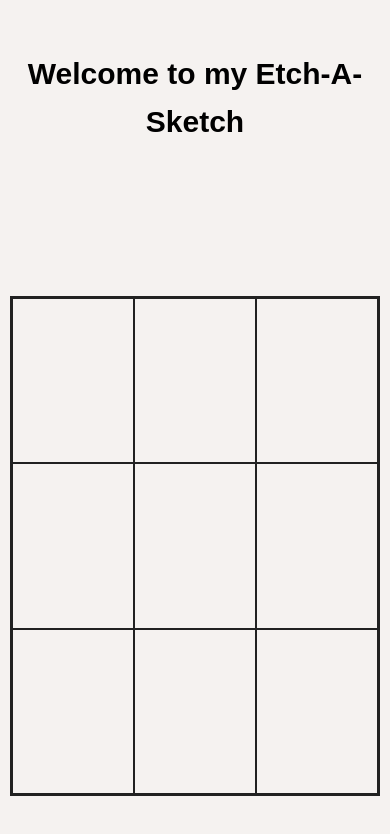
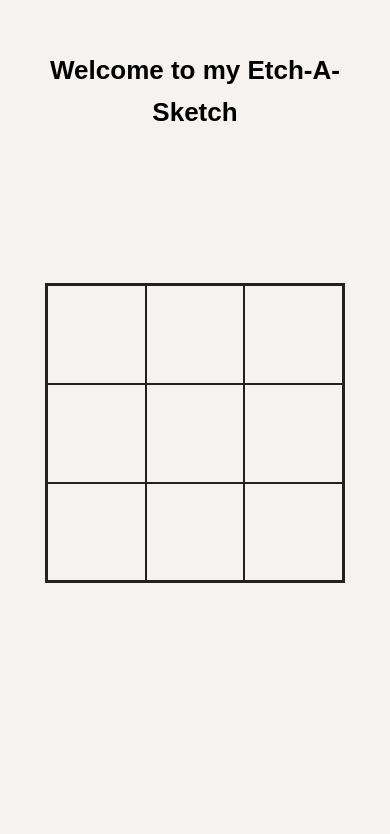
Before and after one commit to miguel131299/etch-a-sketch, a plain HTML site: page index.html in a window 390 px wide. Drawn offline with Linux system fonts and the light colour scheme.

Commit message:
Add Responsive Design for phones

```diff
--- a/styles.css
+++ b/styles.css
@@ -48,3 +48,15 @@ header {
     border: 1px solid var(--border);
     background-color: var(--background);
 }
+
+@media (max-width: 736px) {
+
+    .title {
+        font-size: 2.6rem;
+    }
+
+    #grid-container {
+        max-width: 300px;
+        min-height: 300px;
+    }
+}
```
